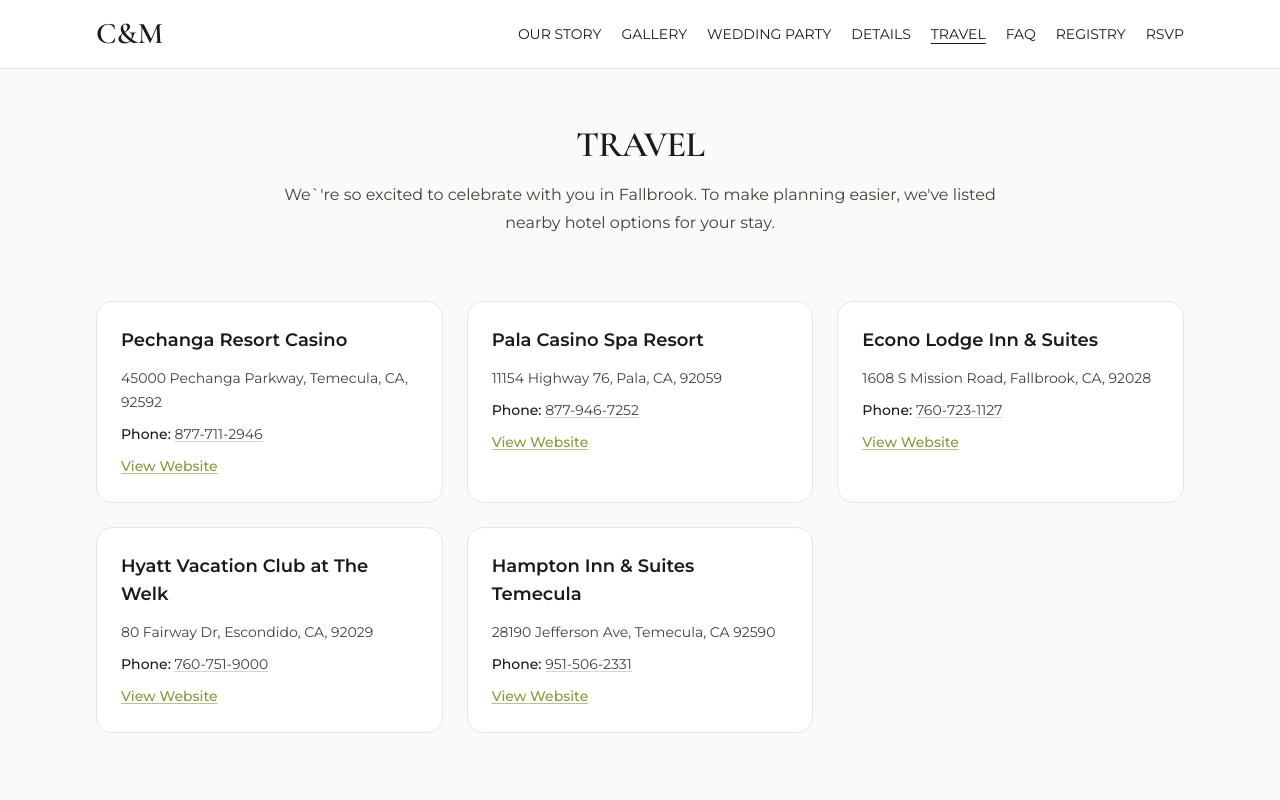
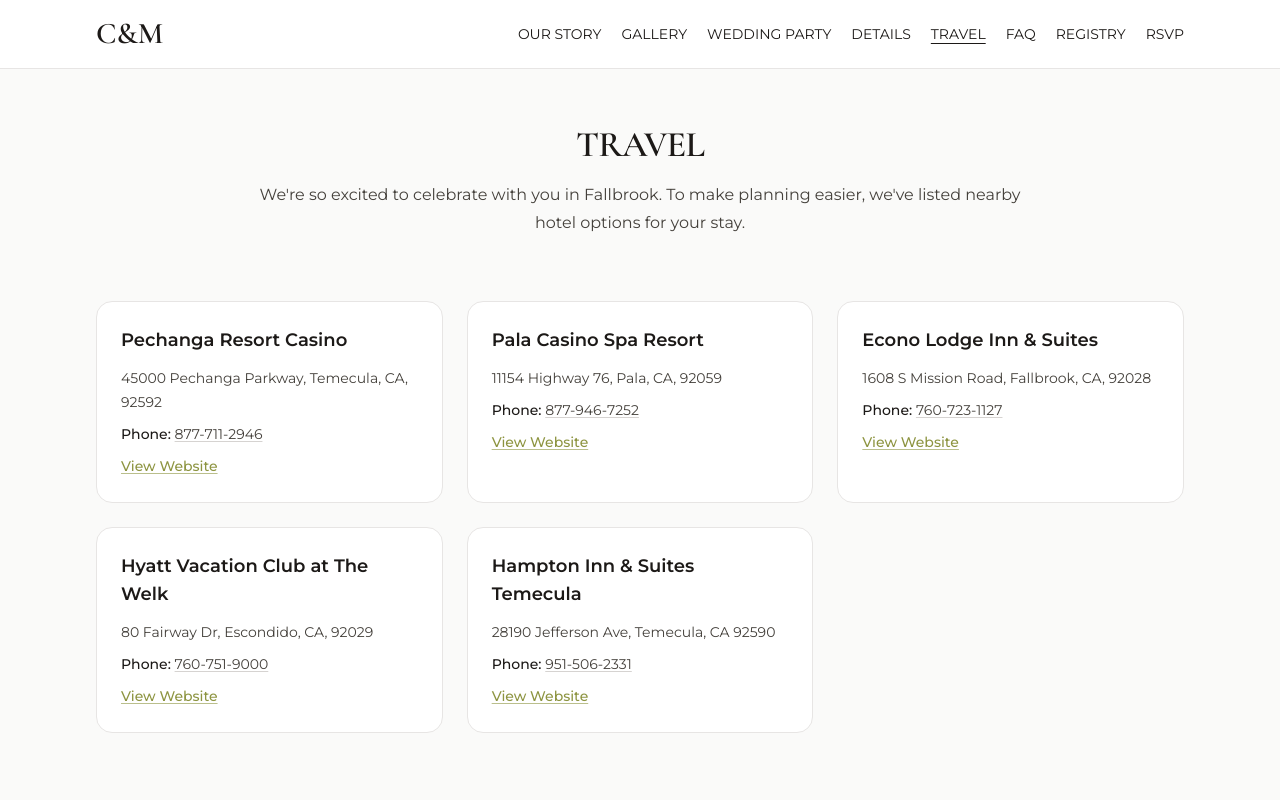
Before and after one commit to coosey/wedding, a Next.js app: page /travel in a window 1280 px wide. Shown: the top 800 px of the page. Built offline with nearby package versions, Linux system fonts and the light colour scheme; a web font is replaced by a local one.

Commit message:
fix: removed apostrophe

```diff
--- a/app/(site)/travel/page.tsx
+++ b/app/(site)/travel/page.tsx
@@ -8,7 +8,7 @@
           TRAVEL
         </h1>
         <p className="text-sm leading-7 text-stone-700 sm:text-base">
-          We`&apos;re so excited to celebrate with you in Fallbrook. To make
+          We&apos;re so excited to celebrate with you in Fallbrook. To make
           planning easier, we&apos;ve listed nearby hotel options for your stay.
         </p>
       </section>
```
